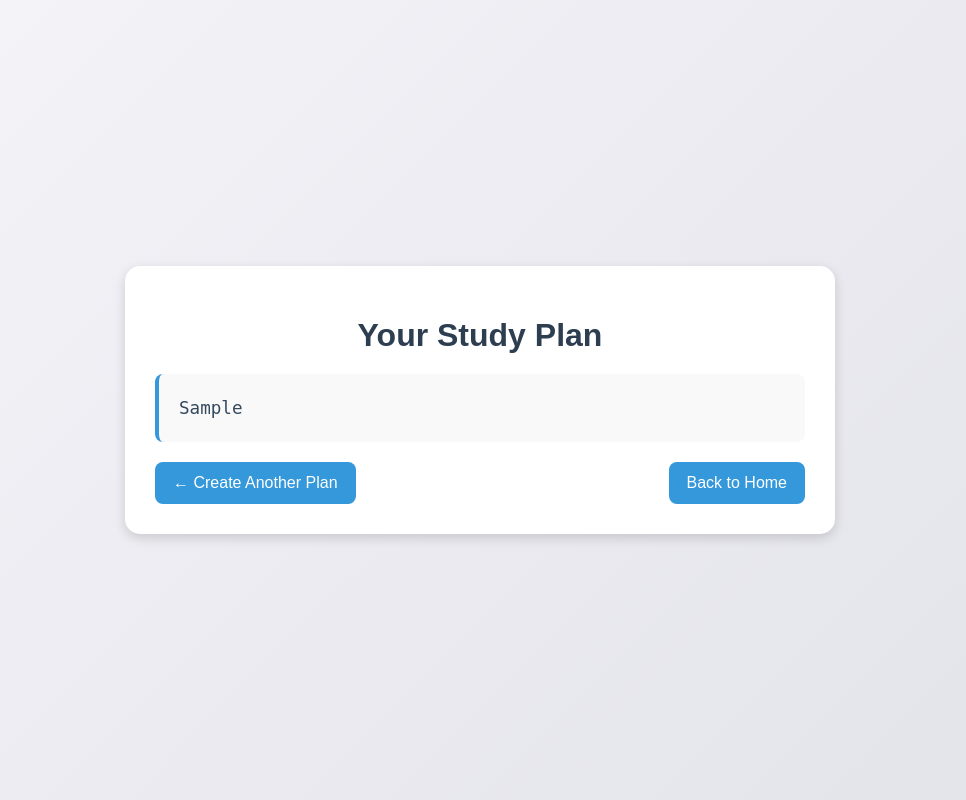
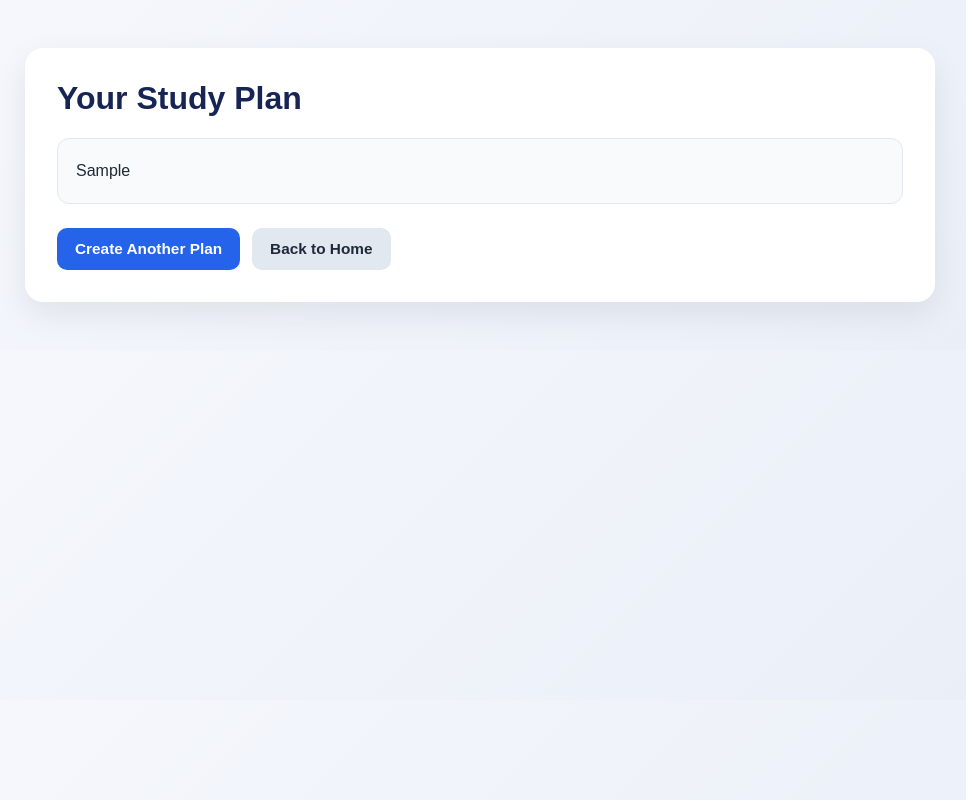
Before and after one commit to mikhail0777/StudyMate-AI, a Flask app: template templates/study_plan_result.html in a window 1280 px wide. Shown: the whole page, without its empty margins (160-1126 px from the left). Run offline with Flask 3, Linux system fonts and the light colour scheme; the template is opened without the code that fills it: most values are stand-ins (such as "Sample title", 1, 10 or a date in 2020).

Commit message:
Update study_plan_result.html

```diff
--- a/templates/study_plan_result.html
+++ b/templates/study_plan_result.html
@@ -3,109 +3,93 @@
 <head>
     <meta charset="UTF-8">
     <meta name="viewport" content="width=device-width, initial-scale=1.0">
-    <title>Study Plan Result</title>
+    <title>Study Plan Result | StudyMate AI</title>
     <style>
-        /* General Styles */
-        body {
-            font-family: 'Arial', sans-serif;
-            margin: 0;
-            padding: 0;
-            background: linear-gradient(135deg, #f4f4f9, #e2e2e9);
-            color: #333;
-            display: flex;
-            justify-content: center;
-            align-items: center;
-            min-height: 100vh;
+        * {
+            box-sizing: border-box;
         }
 
-        .result-container {
-            background-color: #ffffff;
-            border-radius: 15px;
-            box-shadow: 0 4px 12px rgba(0, 0, 0, 0.15);
-            padding: 30px;
-            width: 90%;
-            max-width: 650px;
-            animation: slideUp 0.5s ease-in-out;
-            text-align: center;
+        body {
+            margin: 0;
+            font-family: Arial, sans-serif;
+            background: linear-gradient(135deg, #f6f8fc, #e9eef7);
+            color: #1f2937;
+        }
+
+        .page {
+            max-width: 950px;
+            margin: 0 auto;
+            padding: 48px 20px;
+        }
+
+        .card {
+            background: white;
+            border-radius: 18px;
+            padding: 32px;
+            box-shadow: 0 12px 32px rgba(15, 23, 42, 0.08);
         }
 
         h1 {
-            font-size: 2rem;
-            margin-bottom: 20px;
-            color: #2c3e50;
+            margin-top: 0;
+            color: #172554;
         }
 
-        pre {
-            font-size: 1.1rem;
-            line-height: 1.6;
-            color: #34495e;
-            background-color: #f9f9f9;
-            padding: 20px;
-            border-radius: 8px;
-            border-left: 4px solid #3498db;
-            overflow-x: auto;
-            white-space: pre-wrap; /* Ensures text wraps properly */
-            text-align: left;
-            animation: fadeIn 1s ease-in-out;
+        .plan-box {
+            margin-top: 20px;
+            background: #f8fafc;
+            border: 1px solid #e2e8f0;
+            border-radius: 12px;
+            padding: 18px;
+            line-height: 1.7;
+            white-space: pre-wrap;
         }
 
-        /* Buttons Container */
-        .buttons-container {
+        .actions {
+            margin-top: 24px;
             display: flex;
-            justify-content: space-between;
-            margin-top: 20px;
+            gap: 12px;
+            flex-wrap: wrap;
         }
 
-        /* Button Styles */
-        .back-button, .home-button {
-            background-color: #3498db;
-            color: #ffffff;
+        .btn {
+            display: inline-block;
+            border-radius: 10px;
             padding: 12px 18px;
-            border: none;
-            border-radius: 8px;
-            font-size: 1rem;
-            cursor: pointer;
+            font-size: 0.96rem;
+            font-weight: 600;
             text-decoration: none;
-            transition: background-color 0.3s ease, transform 0.3s ease;
         }
 
-        .back-button:hover, .home-button:hover {
-            background-color: #2980b9;
-            transform: scale(1.05);
+        .btn-primary {
+            background: #2563eb;
+            color: white;
         }
 
-        /* Responsive Design */
-        @media (max-width: 480px) {
-            .buttons-container {
-                flex-direction: column;
-                gap: 10px;
-            }
-            .back-button, .home-button {
-                width: 100%;
-                text-align: center;
-            }
+        .btn-primary:hover {
+            background: #1d4ed8;
         }
 
-        /* Animations */
-        @keyframes slideUp {
-            from { transform: translateY(20px); opacity: 0; }
-            to { transform: translateY(0); opacity: 1; }
+        .btn-secondary {
+            background: #e2e8f0;
+            color: #1e293b;
         }
 
-        @keyframes fadeIn {
-            from { opacity: 0; }
-            to { opacity: 1; }
+        .btn-secondary:hover {
+            background: #cbd5e1;
         }
     </style>
 </head>
 <body>
-    <div class="result-container">
-        <h1>Your Study Plan</h1>
-        <pre>{{ study_plan }}</pre>
-        <!-- Buttons Container -->
-        <div class="buttons-container">
-            <a href="/study-plan" class="back-button">← Create Another Plan</a>
-            <a href="/" class="home-button">Back to Home</a>
+    <div class="page">
+        <div class="card">
+            <h1>Your Study Plan</h1>
+
+            <div class="plan-box">{{ study_plan }}</div>
+
+            <div class="actions">
+                <a class="btn btn-primary" href="/study-plan">Create Another Plan</a>
+                <a class="btn btn-secondary" href="/">Back to Home</a>
+            </div>
         </div>
     </div>
 </body>
```
